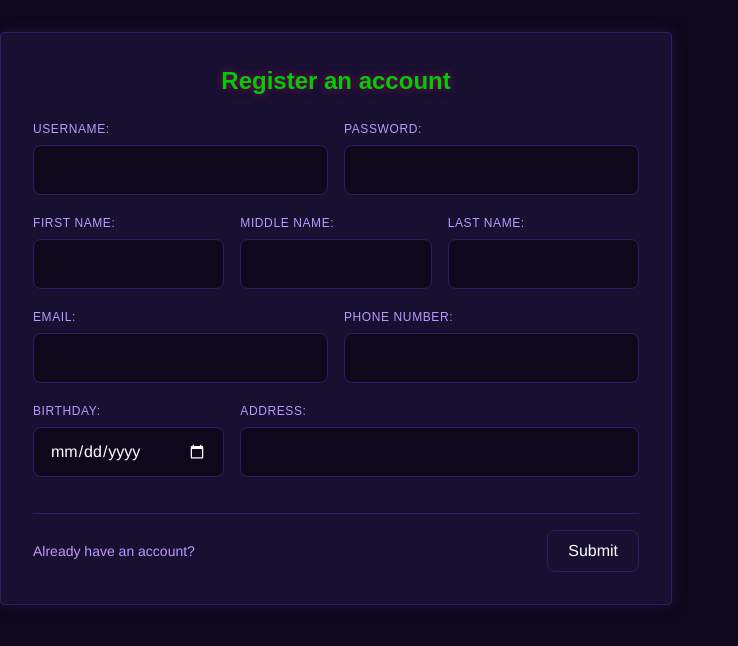
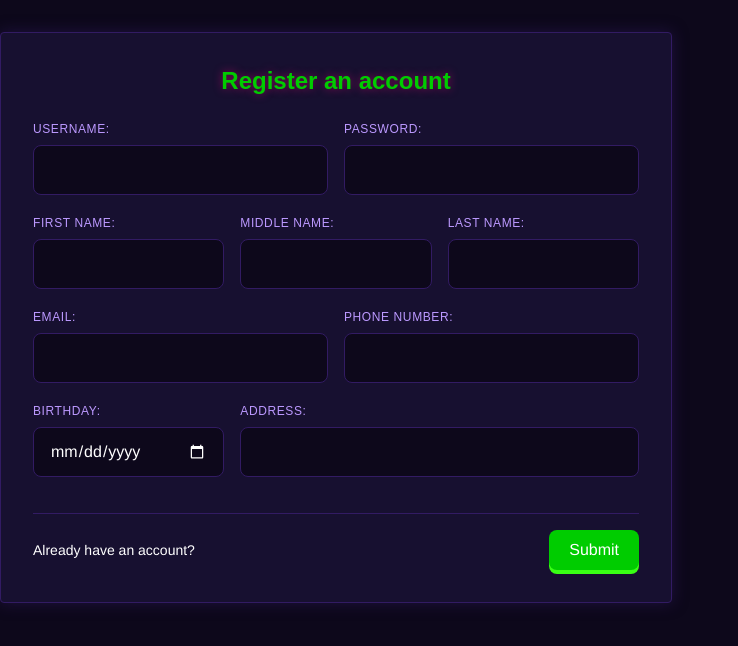
Before and after one commit to KarlKeynes29/gaia-frontend, a React (Vite) app: page /register in a window 1280 px wide. Shown: the top 646 px of the page, without its empty margins (0-738 px from the left). Built offline with nearby package versions, Linux system fonts and the light colour scheme; a web font is replaced by a local one.

Commit message:
Progress the frontend component for forgot password. Almost finished, also change some css declarations to fix bug where tailwind attributes aren't working

```diff
--- a/src/index.css
+++ b/src/index.css
@@ -61,7 +61,7 @@ img, picture, svg {
     display: block;
 }
 
-input, button, textarea, select {
+input, textarea, select {
     font: inherit;
 }
 
--- a/src/pages/ForgotPassword.tsx
+++ b/src/pages/ForgotPassword.tsx
@@ -52,11 +52,11 @@ export const ForgotPassword: React.FC<ForgotPasswordModalProps> = ({ isOpen, onC
 // bg-black/75 backdrop-blur-md
     return (
         <>
-            <div className='fixed inset-0 z-50 w-full flex items-center justify-center bg-black/75 backdrop-blur-md p-4'>
-                <div className='min-w-200px border border-border rounded-lg my-8 p-8 transition-all shadow-[0_0_15px_rgba(50,27,99,0.5)]'>
+            <div className='fixed inset-0 z-50 w-full flex items-center justify-center bg-black/1 backdrop-blur-md p-4'>
+                <div className='w-110 bg-surface border border-border rounded-lg my-8 p-8'>
                     <div className='flex justify-between mb-3'>
                         <h2 className='text-center'>Forgot your password?</h2>
-                    <button className='font-heading font-bold hover:text-accent' onClick={onClose}>X</button>
+                        <button className='hover:text-accent transition-colors text-2xl leading-none' onClick={onClose}>&times;</button>
                     </div>
                     <form onSubmit={handleFormSubmit}>
                         <div className='flex justify-between p-2'>
@@ -67,7 +67,18 @@ export const ForgotPassword: React.FC<ForgotPasswordModalProps> = ({ isOpen, onC
                             className='w-full bg-bg border border-border rounded-lg px-4 py-3 text-text-main focus:outline-none focus:border-accent font-sans transition-colors'
                             onChange={handleInputChange}
                         ></input>
-                        <button className='w-full mt-3 cursor-pointer text-sm hover:text-text-muted border border-border rounded-lg shadow-[0_4px_0_#39ff14] active:translate-y-0.5 active:shadow-[0_2px_0_#39ff14] transition-all ' onClick={handleFormSubmit} type='button'>{isLoading ? 'Transmitting...' : 'Verify'}</button>
+                        <div className='flex justify-end items-center'>
+                            <button
+                                className='text-sm font-sans text-text-main  hover:text-text-muted cursor-pointer transition-colors p-2 mt-3'
+                                type='button'
+                                onClick={onClose}
+                            >Cancel</button>
+                            <button
+                                className='ml-49 w-45 mt-4 bg-primary hover:bg-primary/90 hover:text-text-muted rounded-lg shadow-[0_4px_0_#39ff14] active:translate-y-0.5 active:shadow-[0_2px_0_#39ff14] transition-all cursor-pointer focus-visible:outline-2 focus-visible:outline-accent'
+                                // onClick={handleFormSubmit}
+                                type='button'
+                            >{isLoading ? 'Transmitting...' : 'Verify'}</button>
+                        </div>
                     </form>
                 </div>
             </div>
--- a/src/pages/Register.tsx
+++ b/src/pages/Register.tsx
@@ -181,11 +181,11 @@ export const Register: React.FC = () => {
                     </div>
                 </div>
                 <div className='flex items-center justify-between mt-4 pt-4 border-t border-border'>
-                    <a className='text-sm text-text-muted hover:text-primary transition-colors' href='/login'>Already have an account?</a>
+                    <a className='text-sm text-text-main hover:text-text-muted transition-colors' href='/login'>Already have an account?</a>
                     <button
                         type="submit"
                         disabled={isLoading}
-                        className='border border-border rounded-lg px-5 py-2 hover:text-text-muted disabled:opacity-50 transition-all cursor-pointer'
+                        className='rounded-lg px-5 py-2 hover:text-text-muted disabled:opacity-50 bg-primary hover:bg-primary shadow-[0_4px_0_#39ff14] active:translate-y-0.5 active:shadow-[0_2px_0_#39ff14] transition-all cursor-pointer'
                     >
                         {isLoading ? 'Submitting...' : 'Submit'}
                     </button>
```
Lines whose indentation alone changed are shown as unchanged.
